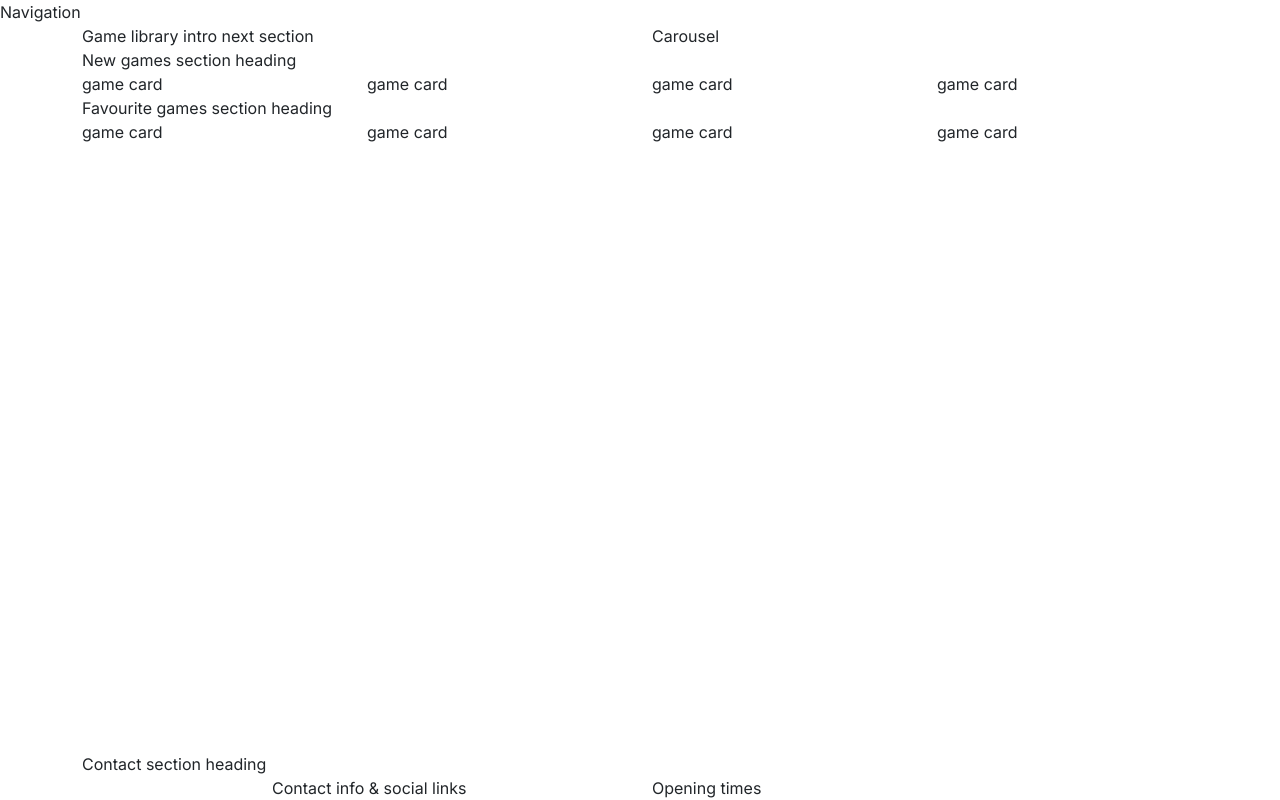
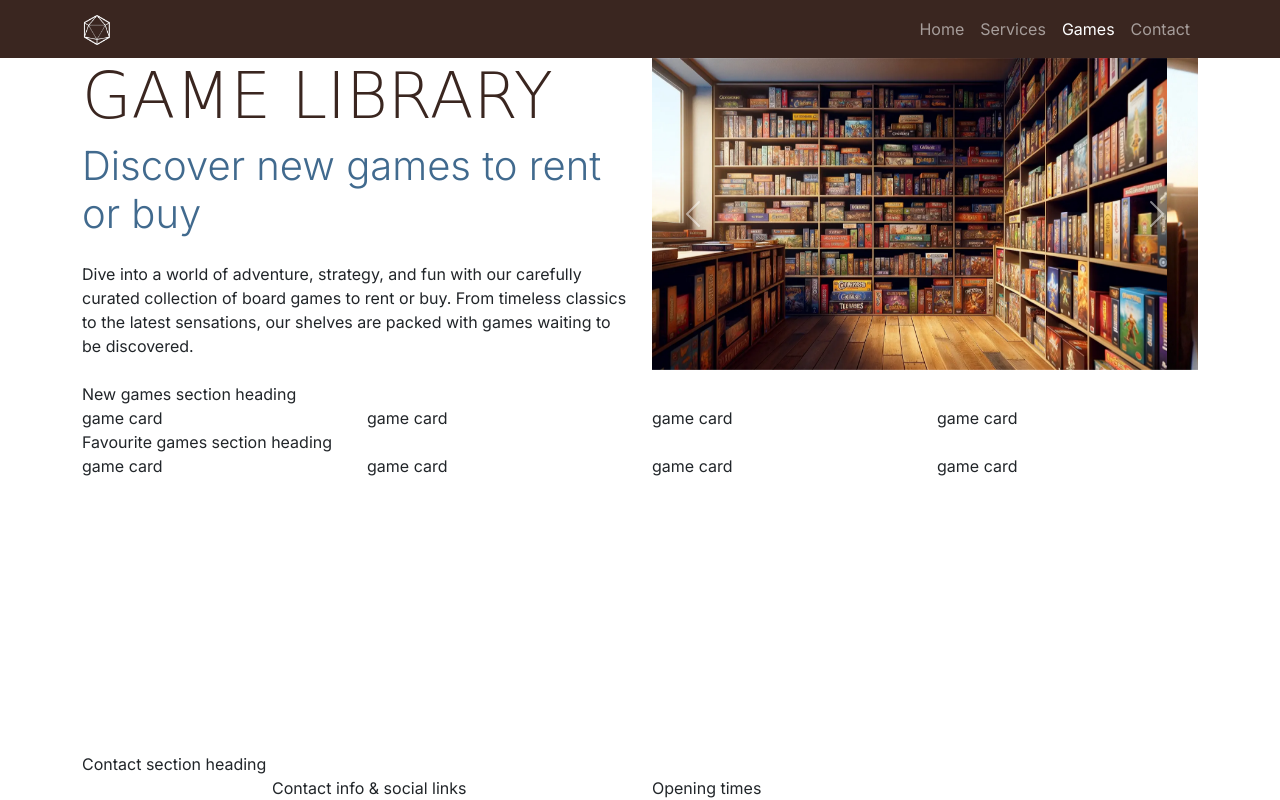
Before and after one commit to JuMaxi/boardwalk-games, a plain HTML site: page game-library.html in a window 1280 px wide. Drawn offline with nearby package versions, Linux system fonts and the light colour scheme; a web font is replaced by a local one.

Commit message:
Add navbar and header to Gallery Library page

```diff
--- a/game-library.html
+++ b/game-library.html
@@ -3,7 +3,7 @@
 <head>
     <meta charset="UTF-8" />
     <meta name="viewport" content="width=device-width, initial-scale=1.0" />
-    <meta name="description", content="Explore Boardwalk Games' vast library of engaging and exciting board games available for rent or purchase. Reserve your game online and embark on your next board game adventure today!">
+    <meta name="description" content="Explore Boardwalk Games' vast library of engaging and exciting board games available for rent or purchase. Reserve your game online and embark on your next board game adventure today!">
     <title>Boardwalk Games | Game Library</title>
 
     <!-- Favicons generated by favicon.io -->
@@ -19,14 +19,67 @@
 </head>
 <body class="d-flex flex-column min-vh-100">
     <!-- Navigation -->
-    <div>Navigation</div>
+    <nav id="navbar" class="navbar navbar-expand-lg" data-bs-theme="dark">
+        <div class="container">
+            <a class="navbar-brand" href="index.html">
+                <img src="assets/images/logo-sm-white.png" alt="Boardwalk Games logo" class="logo">
+            </a>
+            <button class="navbar-toggler" type="button" data-bs-toggle="collapse" data-bs-target="#navbarSupportedContent" aria-controls="navbarSupportedContent" aria-expanded="false" aria-label="Toggle navigation">
+                <span class="navbar-toggler-icon"></span>
+            </button>
+            <div class="collapse navbar-collapse" id="navbarSupportedContent">
+                <ul class="navbar-nav ms-auto">
+                    <li class="nav-item">
+                        <a class="nav-link" href="index.html">Home</a>
+                    </li>
+                    <li class="nav-item">
+                        <a class="nav-link" href="#">Services</a>
+                    </li>
+                    <li class="nav-item">
+                        <a class="nav-link active" aria-current="page" href="game-library.html">Games</a>
+                    </li>
+                    <li class="nav-item">
+                        <a class="nav-link" href="#">Contact</a>
+                    </li>
+                </ul>
+          </div>
+        </div>
+      </nav>
 
     <!-- Header with carousel -->
     <header class="container">
         <div class="row">
-            <div class="col-12 col-xl-6">Game library intro next section</div>
-            <div class="col-12 col-xl-6">Carousel</div>
-            <!--<div class="col-12 col-md-6 col-lg-6 col-xl-3">Game library intro next section</div>-->
+            <div class="col-12 col-xl-6">
+                <h1 class="display-3">Game Library</h1>
+                <p class="lead display-6 sub-heading-color">Discover new games to rent or buy</p>
+                <p class="my-4">Dive into a world of adventure, strategy, and fun with our carefully curated collection of board games to rent or buy. From timeless classics to the latest sensations, our shelves are packed with games waiting to be discovered.</p>
+            </div>
+            <div class="col-12 col-xl-6">
+                <div id="carouselExampleAutoplaying" class="carousel slide" data-bs-ride="carousel">
+                    <div class="carousel-inner">
+                        <div class="carousel-item active">
+                            <img src="assets/images/game-library-carousel-1.webp" class="d-block w-100" alt="Bookshelves filled with boardgames">
+                        </div>
+                        <div class="carousel-item">
+                            <img src="assets/images/game-library-carousel-2.webp" class="d-block w-100" alt="Bookshelves filled with boardgames">
+                        </div>
+                        <div class="carousel-item">
+                            <img src="assets/images/game-library-carousel-3.webp" class="d-block w-100" alt="Bookshelves filled with boardgames, one man is browsing the shelves">
+                        </div>
+                        <div class="carousel-item">
+                            <img src="assets/images/game-library-carousel-4.webp" class="d-block w-100" alt="8 board games stacked on top of each other">
+                        </div>
+                    </div>
+                    <button class="carousel-control-prev" type="button" data-bs-target="#carouselExampleAutoplaying" data-bs-slide="prev">
+                      <span class="carousel-control-prev-icon" aria-hidden="true"></span>
+                      <span class="visually-hidden">Previous</span>
+                    </button>
+                    <button class="carousel-control-next" type="button" data-bs-target="#carouselExampleAutoplaying" data-bs-slide="next">
+                      <span class="carousel-control-next-icon" aria-hidden="true"></span>
+                      <span class="visually-hidden">Next</span>
+                    </button>
+                  </div>
+            </div>
         </div>
     </header>
 
```
Also changed, not shown: index.html (+1 -0 lines).
